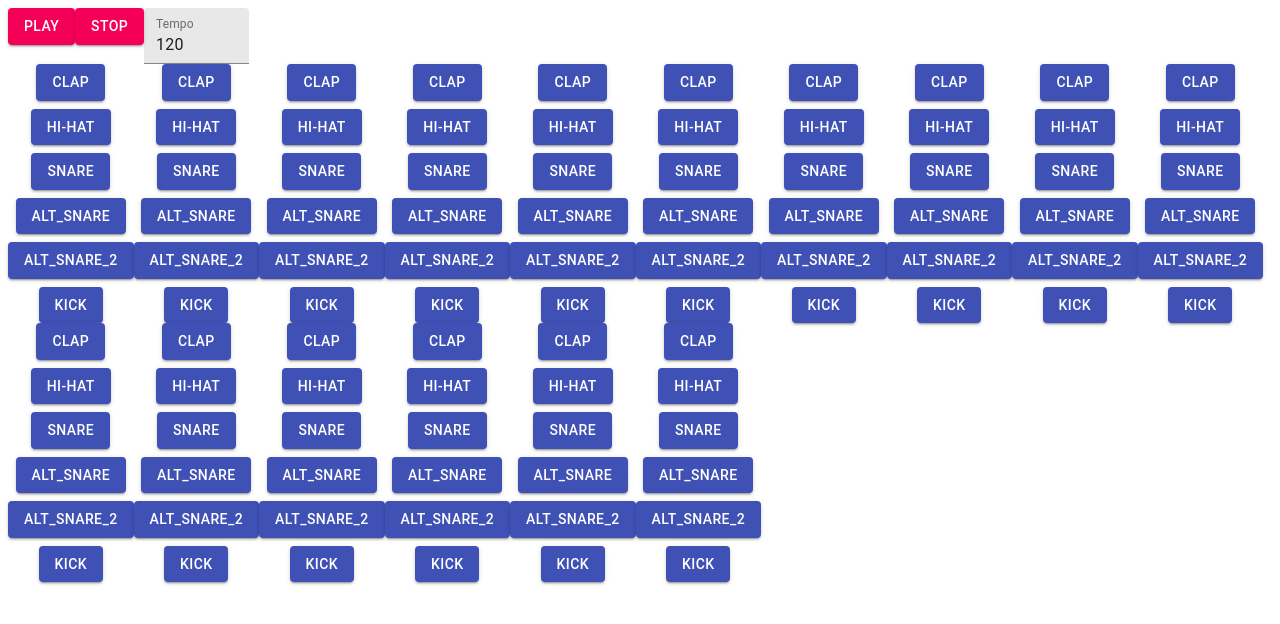
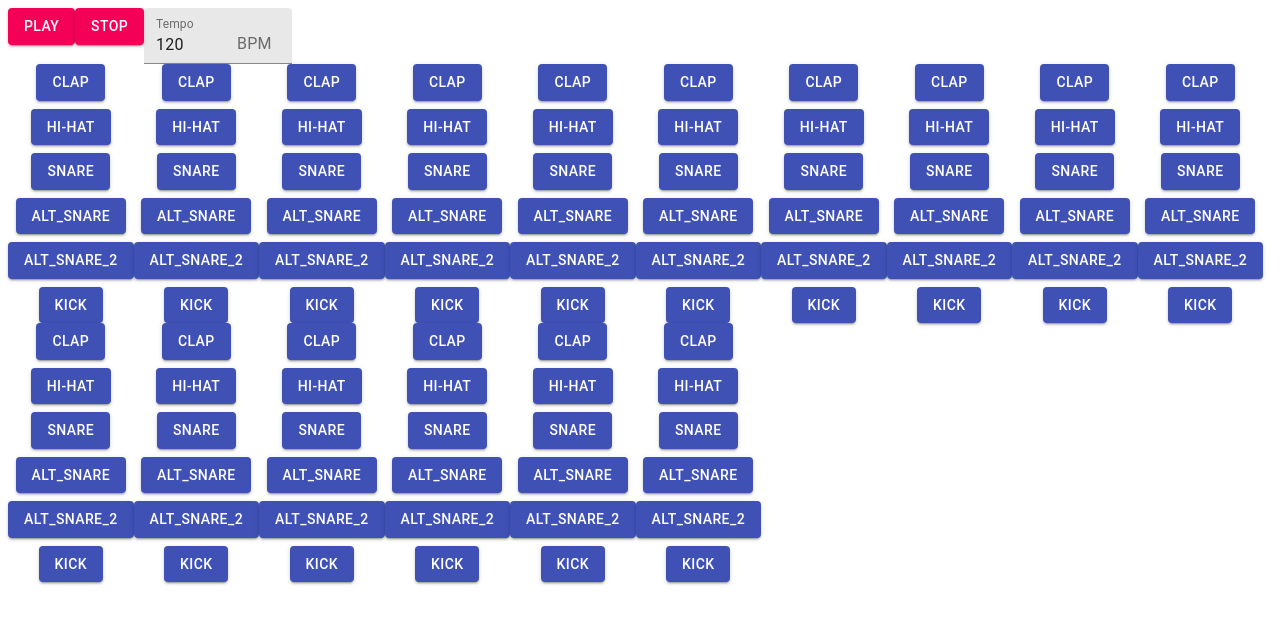
Before and after one commit to lucasEncarnacao/beat-machine, a React (Create React App) app: page / in a window 1280 px wide. Shown: the top 624 px of the page. Built offline with nearby package versions, Linux system fonts and the light colour scheme; no server answers.

Commit message:
Added BPM adornment

```diff
--- a/src/react/Controls.js
+++ b/src/react/Controls.js
@@ -1,5 +1,5 @@
 import React, { useState } from "react";
-import { Button, TextField } from "@material-ui/core";
+import { Button, InputAdornment, TextField } from "@material-ui/core";
 import Scheduler from "../helpers/Scheduler";
 
 const Controls = (props) => {
@@ -42,10 +42,13 @@ const Controls = (props) => {
         label="Tempo"
         type="number"
         value={tempo}
+        variant="filled"
         onChange={changeTempo}
         InputLabelProps={{ shrink: true }}
-        InputProps={{ inputProps: { min: 40, max: 220 } }}
-        variant="filled"
+        InputProps={{
+          inputProps: { min: 40, max: 220 },
+          endAdornment: <InputAdornment position="start">BPM</InputAdornment>,
+        }}
         error={error.isError}
         helperText={error.message}
       />
```
